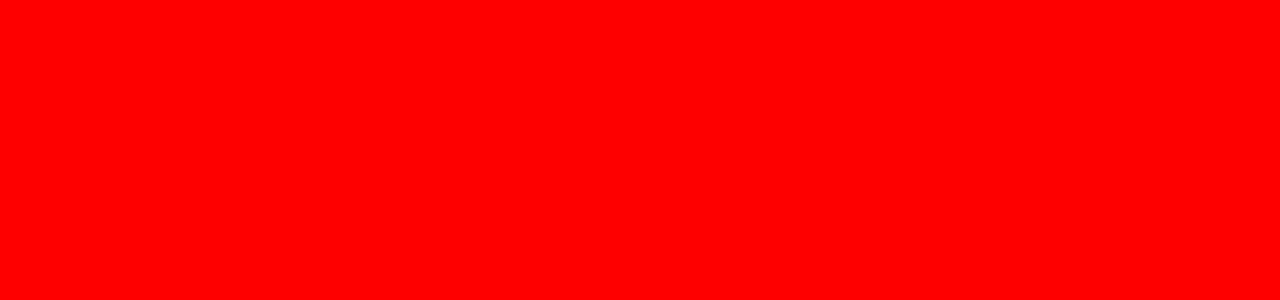
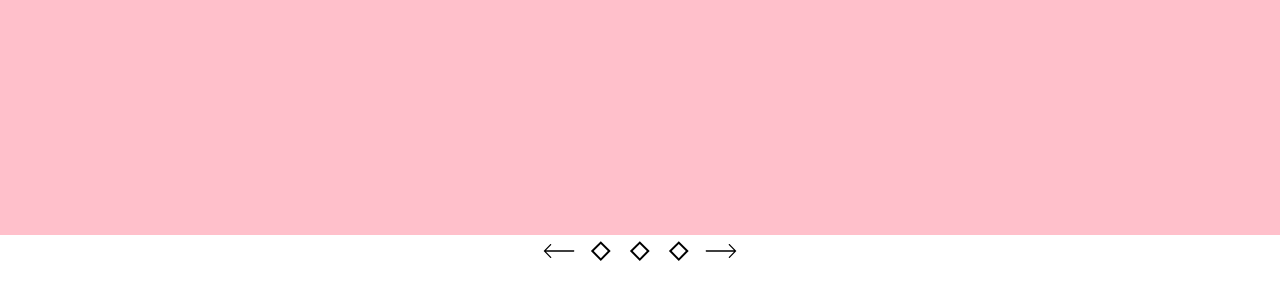
Before and after one commit to JPGomezCuervo/Portfolio-v2, a Vue app: page / in a window 1280 px wide. Shown: the part 1140-1440 px from the top of the page. After the commit the page ends 1407 px from the top, so only its background shows below. Built offline with nearby package versions, Linux system fonts and the light colour scheme.

Commit message:
Implement basic structure of Carousel component

```diff
--- a/src/components/Carousel.vue
+++ b/src/components/Carousel.vue
@@ -0,0 +1,59 @@
+<script setup lang="ts">
+import arrow from "../assets/icons/icons8-arrow.svg";
+</script>
+
+<template>
+    <section class="carousel" id="carousel">
+
+    </section>
+    <div class="navigation">
+
+        <img :src="arrow" class="left-arrow arrow"/>
+        <div class="romboids"></div>
+        <div class="romboids"></div>
+        <div class="romboids"></div>
+        <img :src="arrow" class="right-arrow arrow"/>
+
+    </div>
+
+</template>
+
+<style lang="scss" scoped>
+@import "../style.scss";
+
+.carousel {
+    display: flex;
+    height: 100vh;
+    width: 100%;
+    background-color: pink;
+}
+
+.navigation {
+    display: flex;
+    justify-content: center;
+    align-items: center;
+    gap: 1%;
+}
+
+.romboids {
+    display: block;
+    width: .6rem;
+    height: .6rem;
+    background-color: transparent;
+    transform: rotate(45deg);
+    margin-left: .5%;
+    margin-right: .5%;
+    border: 2px solid black;
+    cursor: pointer;
+}
+
+.arrow {
+    height: 2rem;
+    cursor: pointer;
+}
+
+.left-arrow {
+    transform: rotate(-180deg);
+}
+
+</style>
--- a/src/views/Home.vue
+++ b/src/views/Home.vue
@@ -1,23 +1,18 @@
 <script setup lang="ts">
 
 import Hero from '../components/Hero.vue';
+import Carousel from '../components/Carousel.vue';
 
 </script>
 
 <template>
   <Hero/>
-  <div class="lolis">
+  <Carousel/>
 
-  </div>
 </template>
 
 <style lang="scss" scoped>
 @import "../style.scss";
 
-.lolis {
-  height: 290vh;
-  width: 100%;
-  background-color: red;
-}
 
 </style>
```
